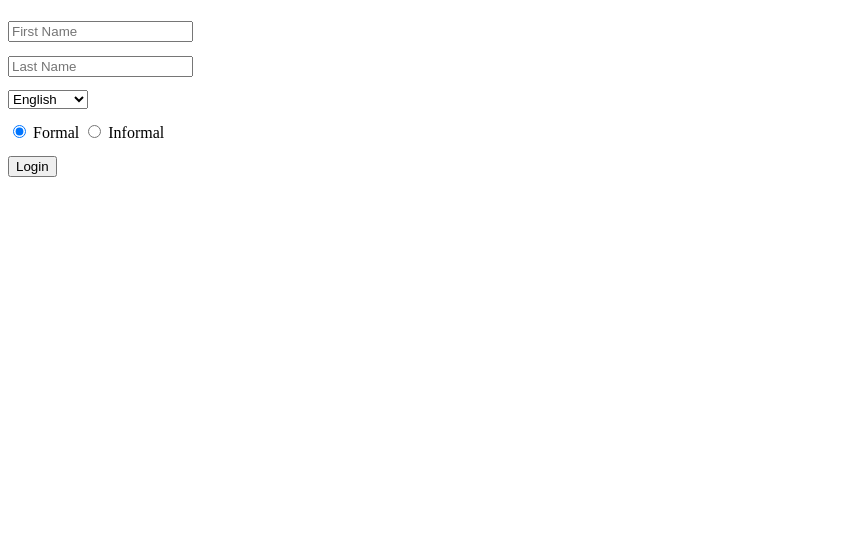
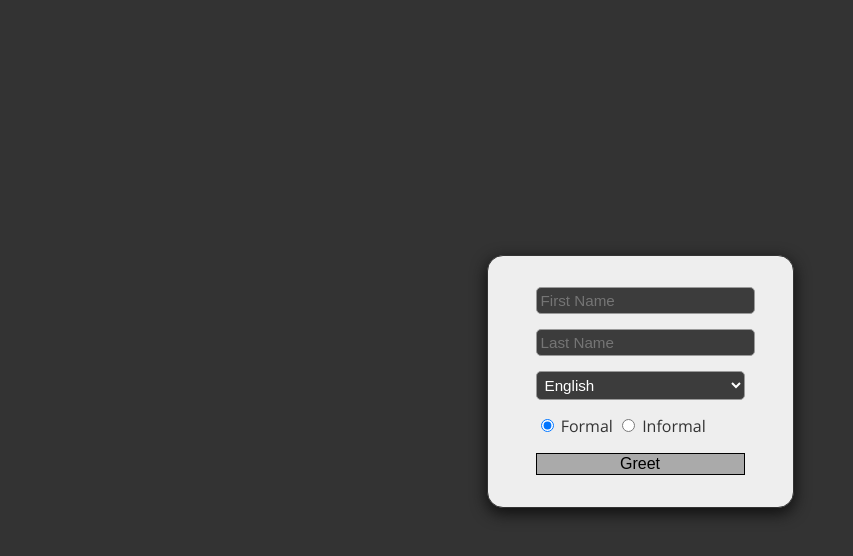
Before and after one commit to tophergates/greetr, a plain HTML site: page index.html in a window 1280 px wide. Shown: the whole page, without its empty margins (0-853 px from the left). Drawn offline with nearby package versions, Linux system fonts and the light colour scheme.

Commit message:
Added some styles

```diff
--- a/index.html
+++ b/index.html
@@ -7,6 +7,7 @@
     <link rel="stylesheet" href="style.css" />
   </head>
   <body>
+    <div class="box">
       <h1 id="greeting"></h1>
       <div id="loginDiv">
         <input type="text" id="firstName" placeholder="First Name" />
@@ -19,7 +20,8 @@
         </select>
         <label for="formal"><input type="radio" name="formal" value="1" id="formal" checked /> Formal</label>
         <label for="informal"><input type="radio" name="formal" value="0" id="informal" /> Informal</label>
-      <input type="button" value="Login" id="loginBtn" />
+        <input type="button" value="Greet" id="loginBtn" />
+      </div>
     </div>
 
     <script src="greetr.js"></script>
--- a/style.css
+++ b/style.css
@@ -1,4 +1,54 @@
+/* Importing fonts not the best for speed but... meh */
+@import url('https://fonts.googleapis.com/css?family=Open+Sans');
+
+html, body {
+  font-family: 'Open Sans', sans-serif;
+  height: 100%;
+  margin: 0;
+}
+body {
+  background-color: #333;
+  color: #eee;
+}
+
+.box {
+  align-items: center;
+  display: flex;
+  flex-flow: column nowrap;
+  height: 90%;
+  justify-content: center;
+}
+
+#loginDiv {
+  background-color: #eee;
+  border: 1px solid #333;
+  border-radius: 1rem;
+  box-shadow: 0px 5px 15px 1px #111;
+  color: #333;
+  padding: 1rem 3rem;
+}
+
+input[type='text'], select {
+  background-color: rgba(0, 0, 0, 0.75);
+  border: 1px solid #999;
+  border-radius: 5px;
+  color: #fff;
+  font-size: 0.95rem;
+  padding: 0.25rem;
+  width: 100%;
+}
+
 input[type='text'], input[type='button'], select {
   display: block;
   margin: 1em 0;
+  outline: none;
 }
+
+input[type='button'] {
+  background-color: #aaa;
+  border: 1px solid #000;
+  color: #000;
+  cursor: pointer;
+  font-size: 1rem;
+  width: 100%;
+}
```
Lines whose indentation alone changed are shown as unchanged.
